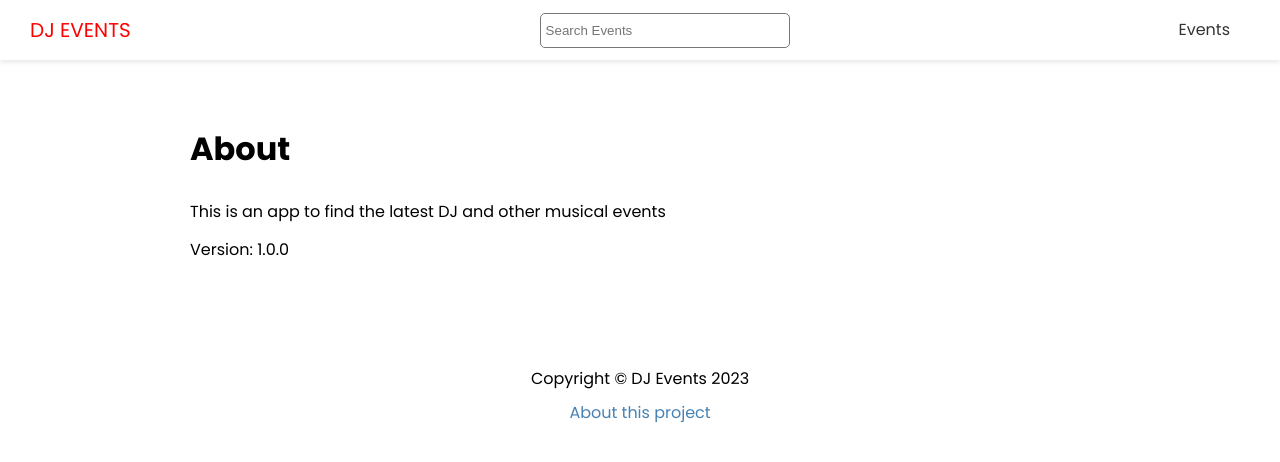
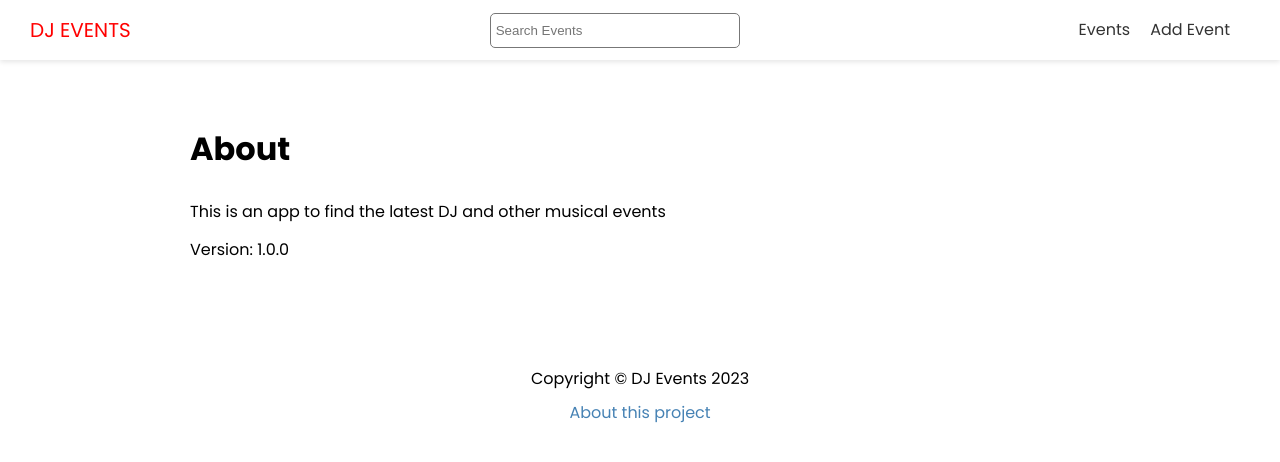
Before and after one commit to AndyFerrie/dj-events-frontend, a Next.js app: page /about in a window 1280 px wide. Shown: the top 462 px of the page. Built offline with nearby package versions, Linux system fonts and the light colour scheme.

Commit message:
Add event to header

```diff
--- a/components/Header.js
+++ b/components/Header.js
@@ -20,6 +20,11 @@ export default function Header() {
                         <a>Events</a>
                     </Link>
                 </li>
+                <li>
+                    <Link legacyBehavior href='/events/add'>
+                        <a>Add Event</a>
+                    </Link>
+                </li>
             </ul>
         </nav>
     </header>
```
